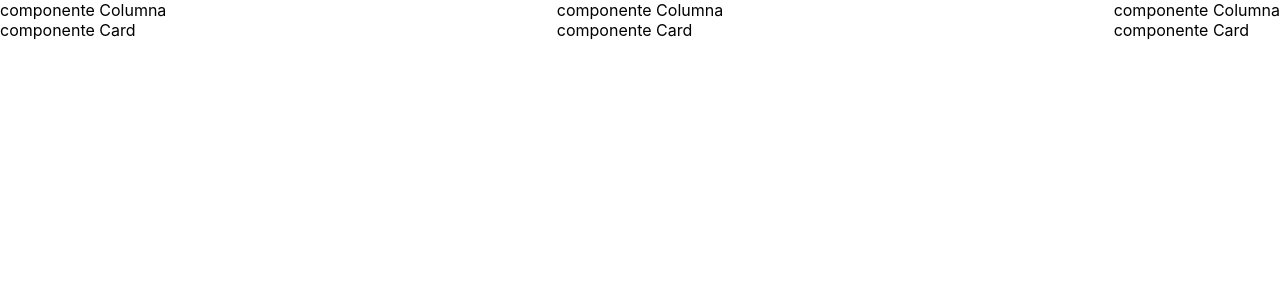
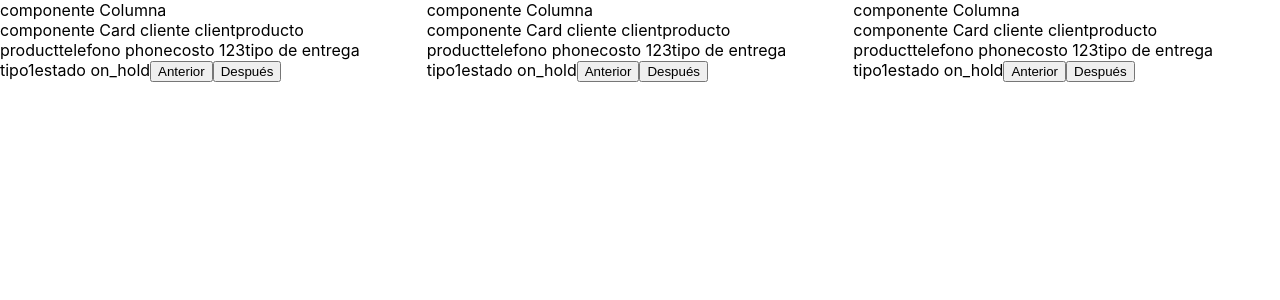
Before and after one commit to d3v0l0p3rs/IziFood, a React (Create React App) app: page / in a window 1280 px wide. Shown: the top 300 px of the page. Built offline with nearby package versions, Linux system fonts and the light colour scheme.

Commit message:
Idea de cards

```diff
--- /dev/null
+++ b/src/Components/Card/card.tsx
@@ -0,0 +1,30 @@
+import React, { useState } from 'react';
+import { Props, state, NextOrPrev } from './card.types'
+
+const states = ['on_hold', 'in_progress', 'ready', 'done', 'cancel']
+
+const changeState = (nextOrPrev: NextOrPrev) => {
+    // Identificar el estado de la card y pasarlo al siguiente o anterior según sea el caso, también cambiar los labels de los botones
+}
+
+const Card: React.FC<Props> = (props: Props): JSX.Element => {
+    const [state, setState] = useState<state>('on_hold') // Pone el estado inicial en la card, que no sé cuál es :v
+    const [prevButtonLabel, setPrevButtonLabel] = useState<string>('Anterior') // Algun valor por defecto para el botón de anterior
+    const [nextButtonLabel, setNextButtonLabel] = useState<string>('Después') // Algun valor por defecto para el botón de después
+
+    return (
+        <div>
+            componente Card
+            cliente <span>{props.client}</span>
+            producto <span>{props.product}</span>
+            telefono <span>{props.phone}</span>
+            costo <span>{props.cost}</span>
+            tipo de entrega <span>{props.deliveryType}</span>
+            estado <span>{state}</span>
+            <button>{prevButtonLabel}</button>
+            <button>{nextButtonLabel}</button>
+        </div>
+    )
+}
+
+export { Card }
--- a/src/Components/Card/view.tsx
+++ /dev/null
@@ -1,9 +0,0 @@
-import React from 'react';
-
-export default function Card() {
-    return (
-     <div>
-        componente Card
-     </div>
-    )
-}
--- a/src/Components/Column/view.tsx
+++ b/src/Components/Column/view.tsx
@@ -1,12 +1,17 @@
 import React from 'react';
-import Card from '../Card/view';
+import { Card } from '../Card/card';
 import './styles.scss';
 
 export default function Column() {
     return (
      <div className= "column-wrapper">
           componente Columna
-        <Card />
+        <Card
+        product="product"
+        client="client"
+        phone="phone"
+        cost={123}
+        deliveryType="tipo1"/>
      </div>
     )
 }
```
Also changed, not shown: src/Components/Card/card.types.ts (added, +11 -0 lines).
